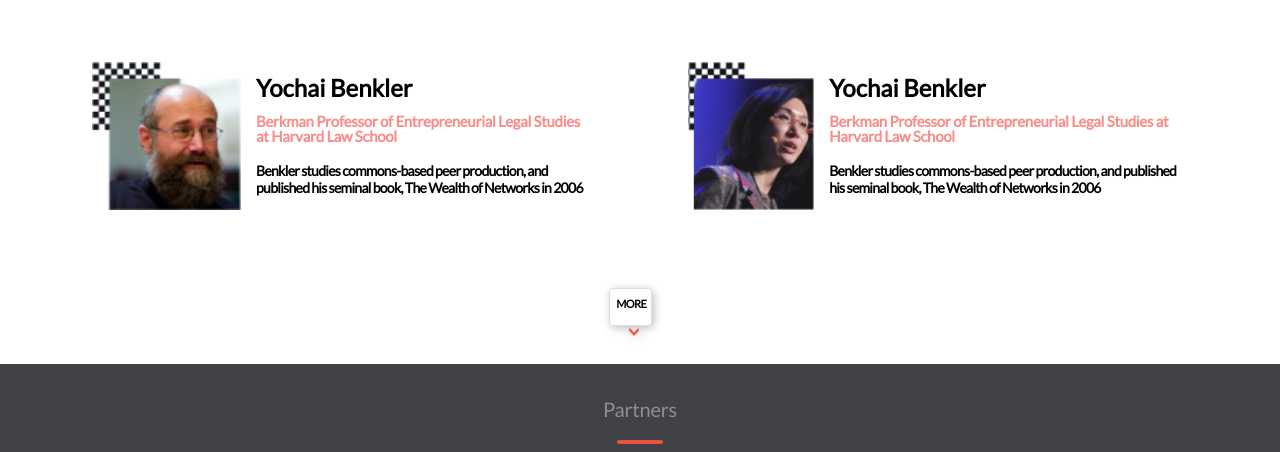
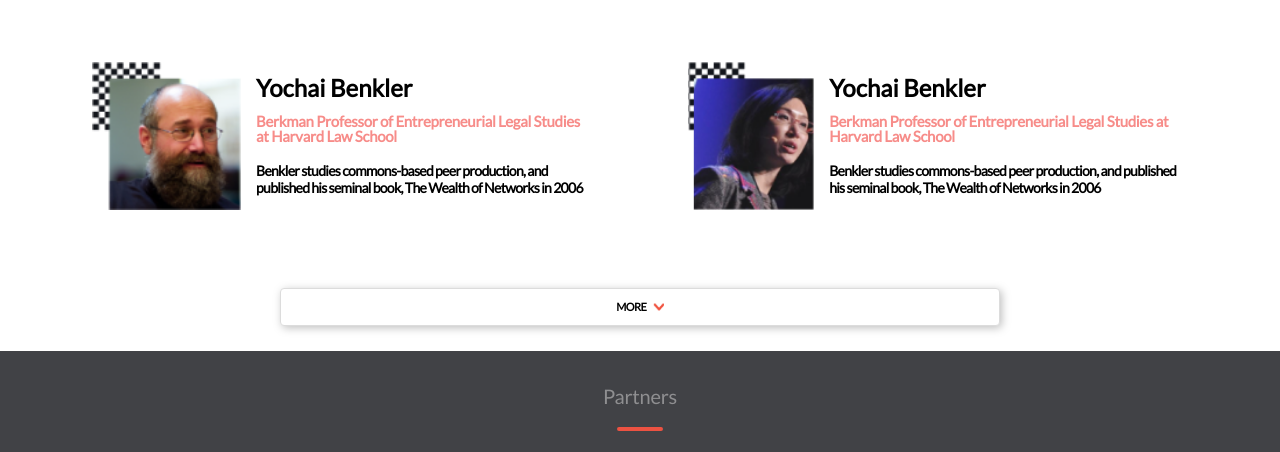
Before and after one commit to ankitt26/First-Capstone-project, a website: page index.html in a window 1280 px wide. Shown: the part 1802-2254 px from the top of the page. Drawn offline with Linux system fonts and the light colour scheme.

Commit message:
fix feature button

```diff
--- a/index.html
+++ b/index.html
@@ -174,7 +174,6 @@
           <!-- speaker here -->
         </div>
 
-        <div class="s-div">
         <button class="speaker-btn">
           MORE
           <img
@@ -183,7 +182,6 @@
             alt="arrow-down"
           />
         </button>
-        </div>
       </section>
     </main>
 
--- a/styles.css
+++ b/styles.css
@@ -753,6 +753,7 @@
 
   .speaker-btn {
     width: 70%;
+    max-width: 720px;
     height: 38px;
     border: 1px solid #dcdcdc;
     filter: drop-shadow(2px 2px 4px rgba(0, 0, 0, 0.25));
@@ -847,7 +848,7 @@
   .copyright {
     width: 608px;
     height: 24px;
-    font-family: 'Lato', sans-serif;
+    font-family: "Lato", sans-serif;
     font-style: normal;
     font-weight: 700;
     font-size: 16px;
```
Lines whose indentation alone changed are shown as unchanged.
